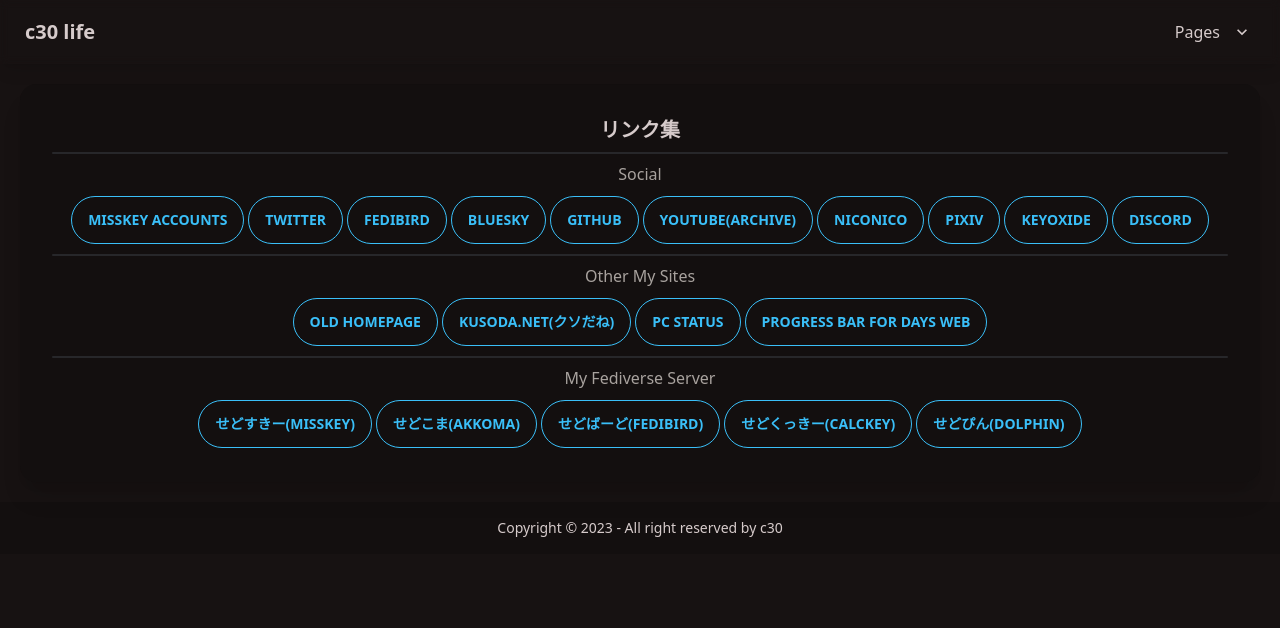
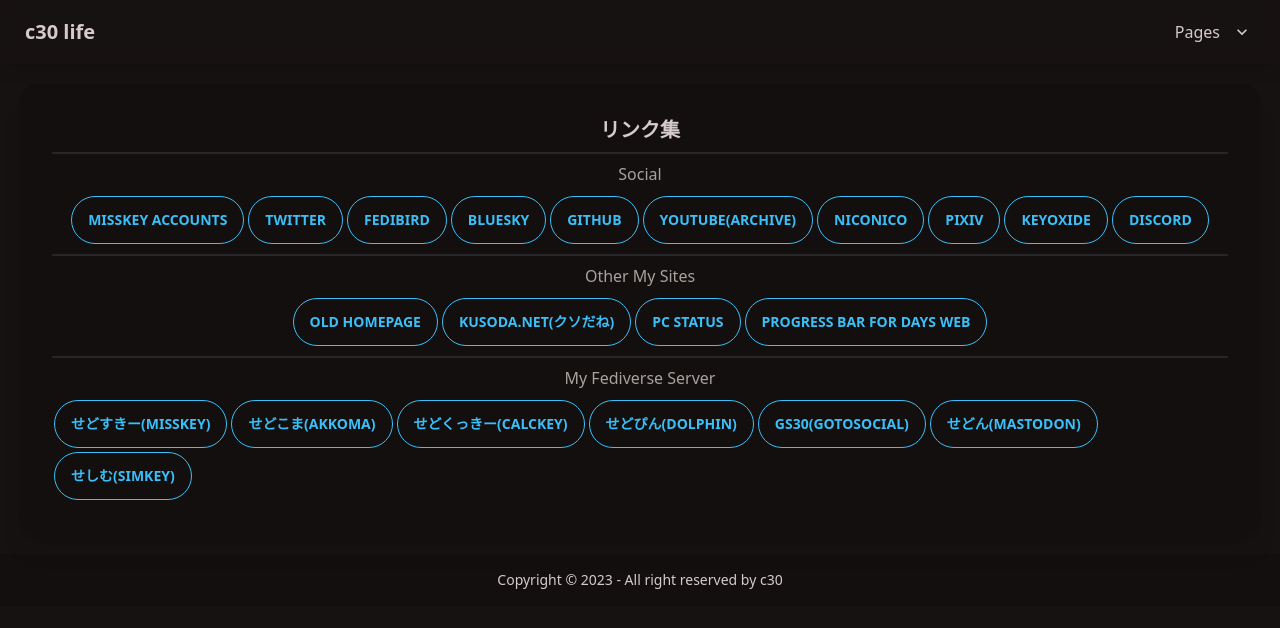
Before and after one commit to Zel9278/c30.life, a Next.js app: page /links in a window 1280 px wide. Shown: the top 628 px of the page. Built offline with nearby package versions, Linux system fonts and the light colour scheme; what prettier-plugin-tailwindcss would draw is missing.

Commit message:
add info

```diff
--- a/package.json
+++ b/package.json
@@ -1,6 +1,6 @@
 {
     "name": "c30.life",
-    "version": "0.1.0",
+    "version": "3.2.5",
     "private": true,
     "scripts": {
         "dev": "next dev --port 8867",
--- /dev/null
+++ b/src/app/info/page.tsx
@@ -0,0 +1,48 @@
+import { Metadata } from "next"
+import Link from "next/link"
+import os from "os"
+
+const getData = async () => {
+    return {
+        host: "c30.life",
+        owner: "c30",
+        runningAs: `${os.userInfo().username}@${os.hostname()}`,
+        thisVersion: require("../../../package.json").version,
+        nodeVersion: process.version,
+        tsVersion: require("typescript/package.json").version,
+        nextVersion: require("next/package.json").version,
+    }
+}
+
+export default async function Home() {
+    let data = await getData()
+
+    return (
+        <>
+            <main>
+                <ul>
+                    <li>ホスト: {data.host}</li>
+                    <li>オーナー: {data.owner}</li>
+                    <li>実行ユーザー: {data.runningAs}</li>
+                    <li>バージョン: {data.thisVersion}</li>
+                    <li>Node.jsバージョン: {data.nodeVersion}</li>
+                    <li>TypeScriptバージョン: {data.tsVersion}</li>
+                    <li>Next.jsバージョン: {data.nextVersion}</li>
+                    <li>Sitemap: <Link href="/sitemap.xml">sitemap.xml</Link></li>
+                    <li>Robots: <Link href="/robots.txt">robots.txt</Link></li>
+                </ul>
+            </main>
+        </>
+    )
+}
+
+export function generateMetadata(): Metadata {
+    return {
+        description: "c30.lifeの情報です。",
+        openGraph: {
+            title: "info - c30 life",
+            description: "c30.lifeの情報です。",
+            url: "https://c30.life/info",
+        },
+    }
+}
--- a/src/app/links/page.tsx
+++ b/src/app/links/page.tsx
@@ -176,16 +176,6 @@
 
                             <li className="p-0.5">
                                 <Link
-                                    href="https://fb.c30.life"
-                                    className=" btn btn-outline btn-info"
-                                    target="_blank"
-                                >
-                                    せどばーど(fedibird)
-                                </Link>
-                            </li>
-
-                            <li className="p-0.5">
-                                <Link
                                     href="https://ck.c30.life"
                                     className=" btn btn-outline btn-info"
                                     target="_blank"
@@ -201,6 +191,36 @@
                                     target="_blank"
                                 >
                                     せどぴん(dolphin)
+                                </Link>
+                            </li>
+
+                            <li className="p-0.5">
+                                <Link
+                                    href="https://gs.c30.life"
+                                    className=" btn btn-outline btn-info"
+                                    target="_blank"
+                                >
+                                    GS30(gotosocial)
+                                </Link>
+                            </li>
+
+                            <li className="p-0.5">
+                                <Link
+                                    href="https://md.c30.life"
+                                    className=" btn btn-outline btn-info"
+                                    target="_blank"
+                                >
+                                    せどん(mastodon)
+                                </Link>
+                            </li>
+
+                            <li className="p-0.5">
+                                <Link
+                                    href="https://sk.c30.life"
+                                    className=" btn btn-outline btn-info"
+                                    target="_blank"
+                                >
+                                    せしむ(simkey)
                                 </Link>
                             </li>
                         </ul>
--- a/src/app/misskey/page.tsx
+++ b/src/app/misskey/page.tsx
@@ -26,6 +26,10 @@
     },
     {
         host: "mi-wo.site",
+        userId: "c30",
+    },
+    {
+        host: "sk.c30.life",
         userId: "c30",
     },
     {
--- a/src/app/sitemap.ts
+++ b/src/app/sitemap.ts
@@ -24,5 +24,9 @@
             url: `${root}/pubkeys`,
             lastModified: new Date(),
         },
+        {
+            url: `${root}/info`,
+            lastModified: new Date(),
+        },
     ]
 }
--- a/src/components/navbar.tsx
+++ b/src/components/navbar.tsx
@@ -45,6 +45,9 @@
                                     <li>
                                         <Link href="/pubkeys">Public keys</Link>
                                     </li>
+                                    <li>
+                                        <Link href="/info">Info</Link>
+                                    </li>
                                 </ul>
                             </li>
                         </ul>
```
